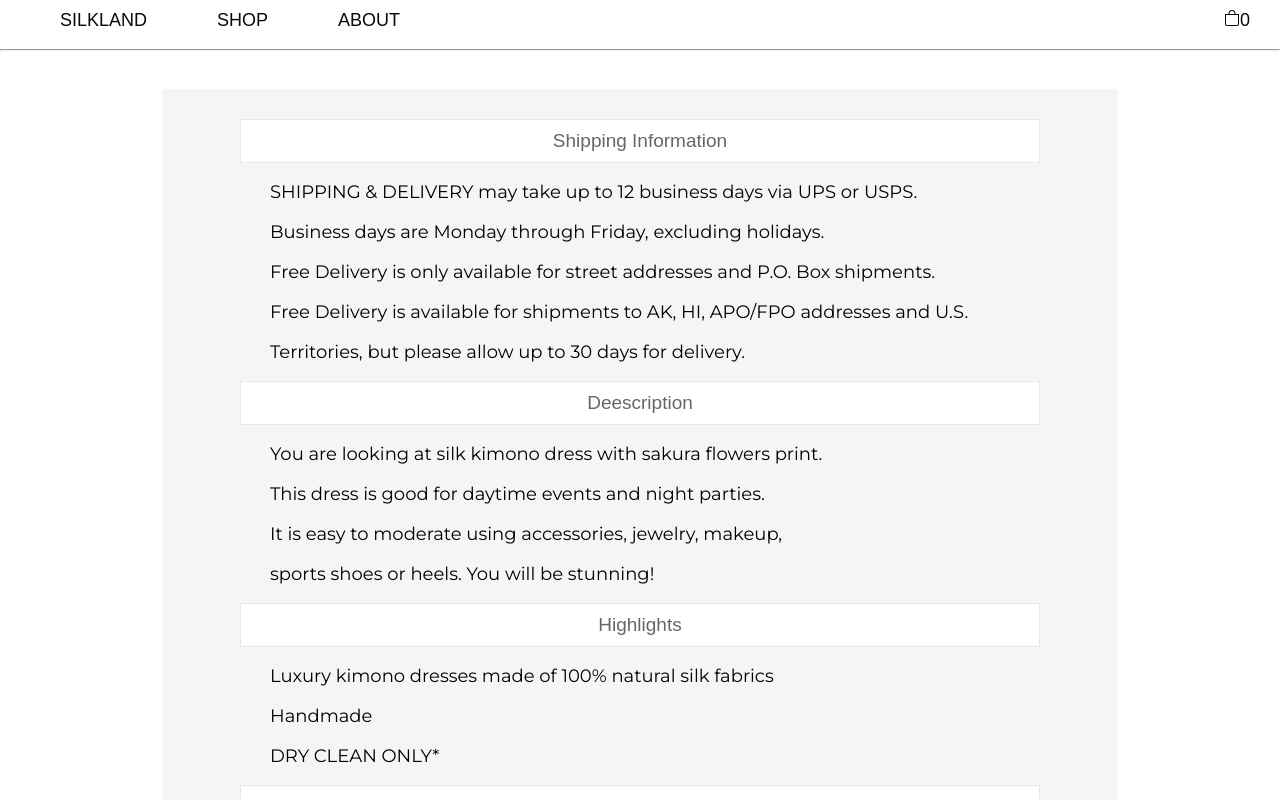
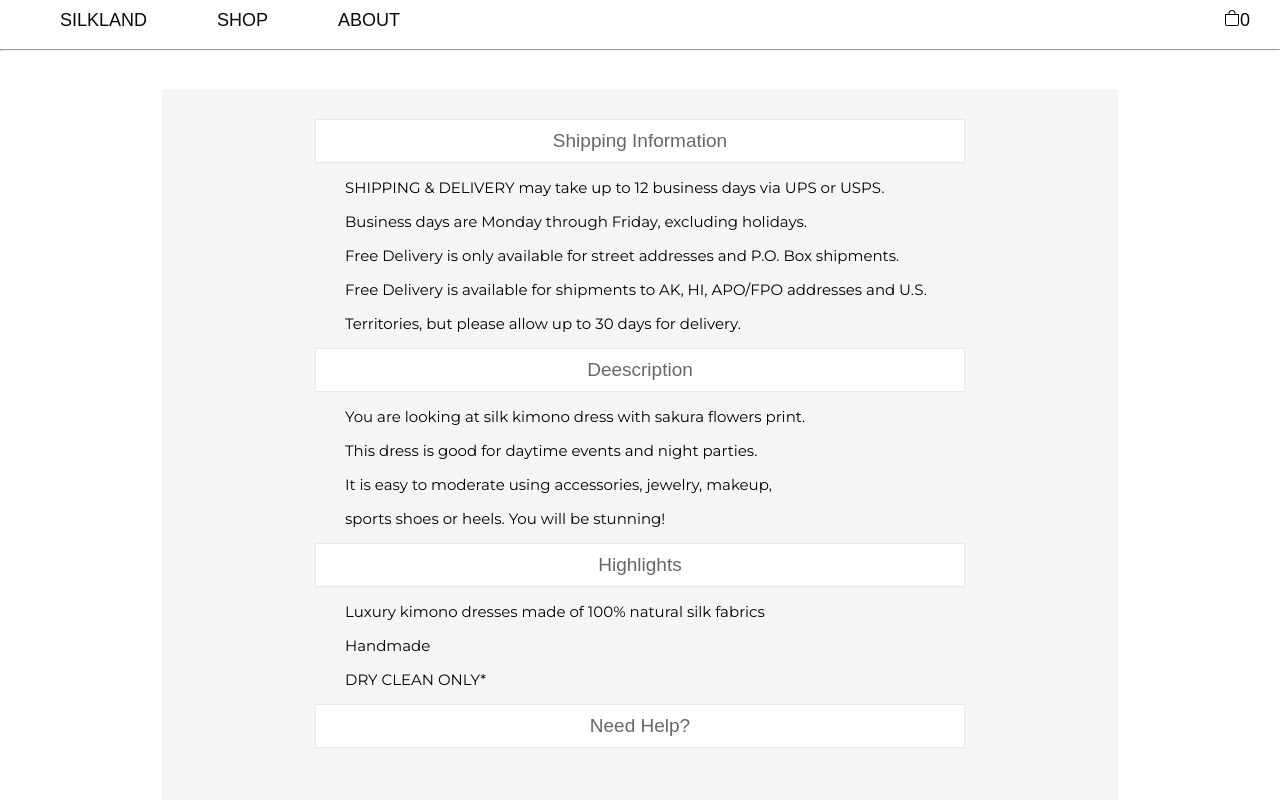
Before and after one commit to mvstoyan/e-commerce-SILKLAND-front, a React (Create React App) app: page /About in a window 1280 px wide. Both pictures are taken after a click on the button "Shipping Information". Shown: the top 800 px of the page. Built offline with nearby package versions, Linux system fonts and the light colour scheme; a web font is replaced by a local one.

Commit message:
your message

```diff
--- a/src/App.css
+++ b/src/App.css
@@ -330,7 +330,7 @@ body {
       border: 0.5px solid #e8e8e6;
       background-color: white;
       margin-bottom: 7px;
-      width: 100vh;
+      width: 650px;
       color: #676765;
   }
   .faq-title:hover {
@@ -339,7 +339,7 @@ body {
 
   .faq-text {
       text-decoration: none;
-      font-size: 18px;
+      font-size: 15px;
       padding-left: 30px;
       padding-right: 20px;
   }
--- a/src/Components/SILKLAND/About.js
+++ b/src/Components/SILKLAND/About.js
@@ -45,7 +45,7 @@ function About() {
           <label className="about" htmlFor="message">Your message: </label>
             <textarea className="inputContact" id="message" name="message"/>
               <ValidationError prefix="Message" field="message" errors={state.errors}/>
-        <button className="btn" type="submit" disabled={state.submitting}>Send</button>
+        <button className="footerBtn" type="submit" disabled={state.submitting}>Send</button>
         </form>
             </div> : ""}
             </div>
```
Lines whose indentation alone changed are shown as unchanged.
